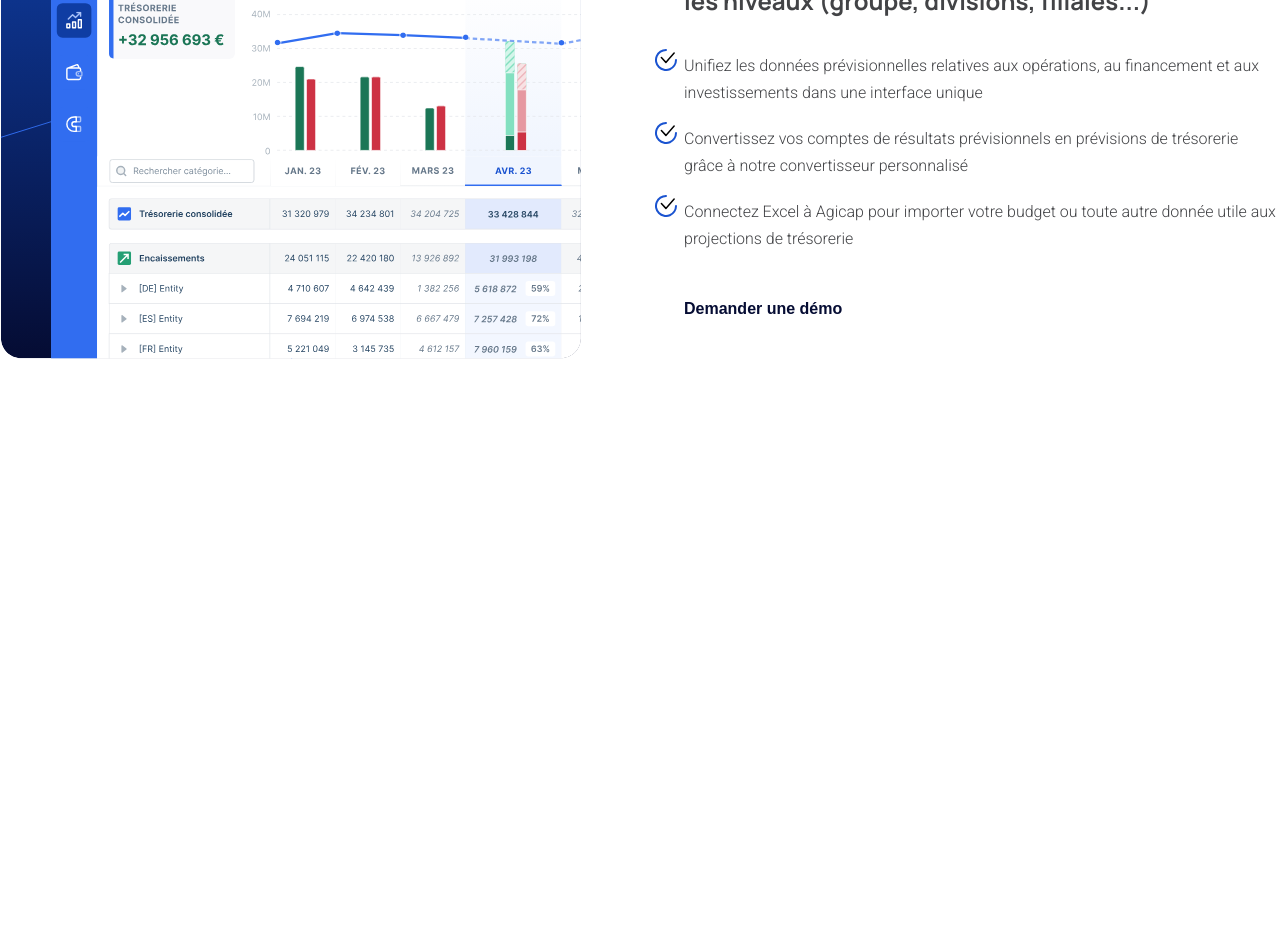
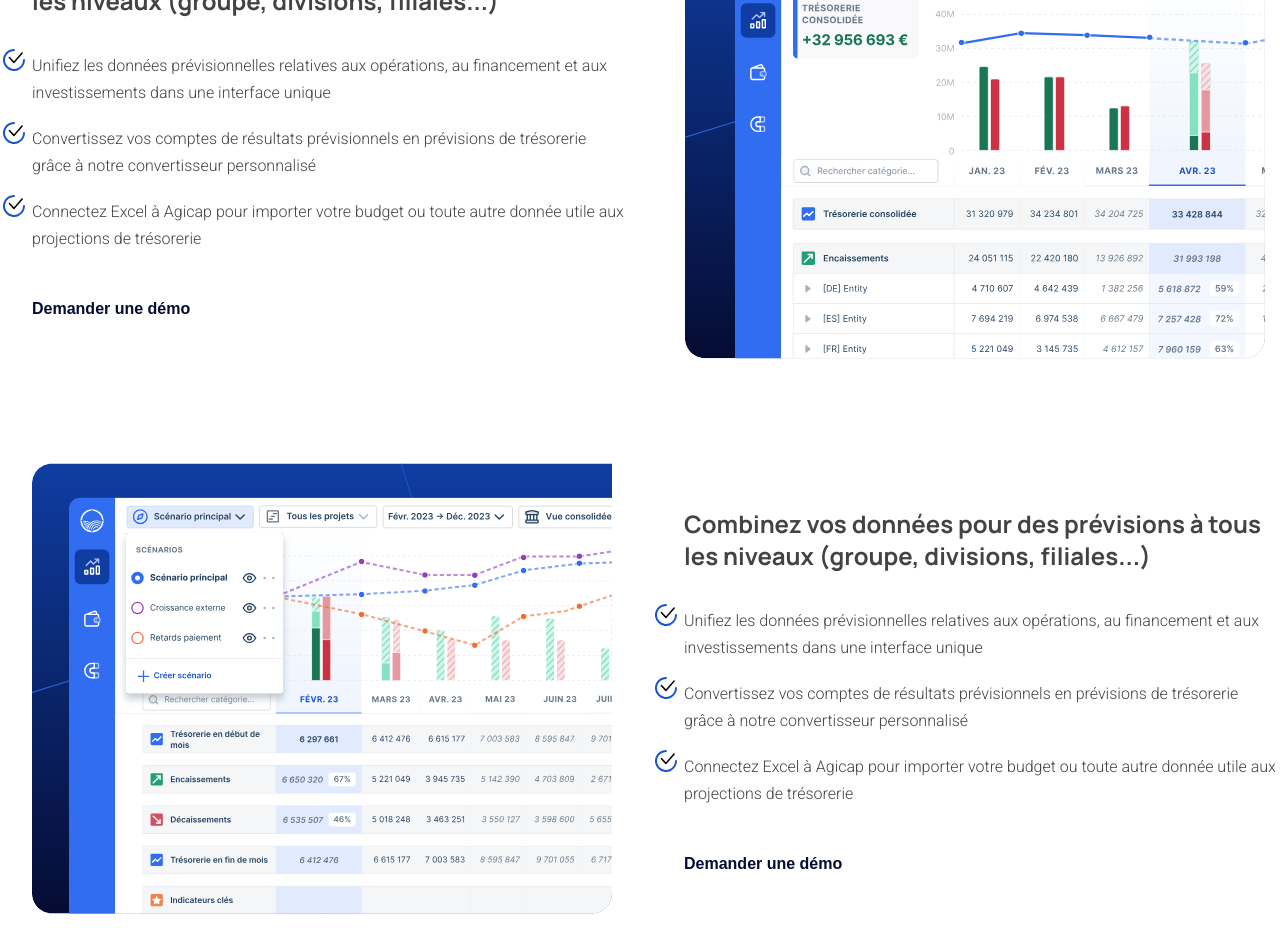
Before and after one commit to lbdevDesign/agicap, a React (Create React App) app: page / in a window 1280 px wide. Shown: the part 1211-2163 px from the top of the page. Before the commit the page ends 1674 px from the top, so only its background shows below. Built offline with nearby package versions, Linux system fonts and the light colour scheme.

Commit message:
presentation positioinning

```diff
--- a/src/components/molecules/presentationModule/presentationModule.jsx
+++ b/src/components/molecules/presentationModule/presentationModule.jsx
@@ -9,6 +9,8 @@
 
 function PresentationModule({ ...item }) {
 
+    console.log(item.position);
+
     // Map des noms d'images aux importations d'assets correspondants
     const imageMap = {
         "FR___Consolidation.svg": consolidationSVG,
@@ -18,12 +20,15 @@
     // Sélection de l'image correspondante
     const image = imageMap[item.img];
 
+    // Vérification si l'ID de l'élément est pair ou impair
+    const isEven = item.position % 2 === 0;
+
     return (
         <div className="presModule">
-            <div className="presModule__img">
+            <div className={`presModule__img ${isEven ? 'first' : 'second'}`}>
                 <img src={image} className="presModule__img--img" alt={item.alt} />
             </div>
-            <div className="presModule__infos">
+            <div className={`presModule__infos ${isEven ? 'second' : 'first'}`}>
                 <h3>{item.title}</h3>
                 <ul>
                     {item.list.map((item) => (
--- a/src/components/molecules/presentationModule/presentationModule.scss
+++ b/src/components/molecules/presentationModule/presentationModule.scss
@@ -6,17 +6,13 @@
     grid-template-rows: 1fr;
     grid-column-gap: 0px;
     &__img {
-        grid-area: 1 / 1 / 2 / 2;
-        padding-right: 32px;
-        margin-right: 12px;
+        padding-left: 32px;
     }
     &__infos {
-        grid-area: 1 / 2 / 2 / 3;
-        padding-left: 32px;
-        margin-left: 12px;
         display: flex;
         flex-direction: column;
         justify-content: center;
+        padding-left: 32px;
         gap: 32px;
         & ul {
             list-style-image: url("../../../assets/bulletIcon.svg");
@@ -26,3 +22,13 @@
         }
     }
 }
+
+.first {
+    grid-area: 1 / 1 / 2 / 2;
+    margin-right: 12px;
+}
+
+.second {
+    grid-area: 1 / 2 / 2 / 3;
+    margin-left: 12px;
+}
--- a/src/components/organisms/presentation/presentation.jsx
+++ b/src/components/organisms/presentation/presentation.jsx
@@ -19,6 +19,7 @@
             {data.map((item) => (
                 <PresentationModule
                     key={item.id}
+                    position={item.position}
                     img={item.img}
                     title={item.title}
                     list={item.list}
--- a/src/data/presentation.js
+++ b/src/data/presentation.js
@@ -1,6 +1,7 @@
 const presentationData = [
     {
         id: 1,
+        position: 1,
         img: "FR___Consolidation.svg",
         alt: "Consolidation",
         title: "Combinez vos données pour des prévisions à tous les niveaux (groupe, divisions, filiales...)",
@@ -19,26 +20,27 @@
             },
         ]
     },
-    // {
-    //     id: 2,
-    //     img: "FR___Scénarios.svg",
-    //     alt: "Consolidation",
-    //     title: "Combinez vos données pour des prévisions à tous les niveaux (groupe, divisions, filiales...)",
-    //     list: [
-    //         {
-    //             id: 1,
-    //             text: "Unifiez les données prévisionnelles relatives aux opérations, au financement et aux investissements dans une interface unique"
-    //         },
-    //         {
-    //             id: 2,
-    //             text: "Convertissez vos comptes de résultats prévisionnels en prévisions de trésorerie grâce à notre convertisseur personnalisé"
-    //         },
-    //         {
-    //             id: 3,
-    //             text: "Connectez Excel à Agicap pour importer votre budget ou toute autre donnée utile aux projections de trésorerie"
-    //         },
-    //     ]
-    // }
+    {
+        id: 2,
+        position: 2,
+        img: "FR___Scénarios.svg",
+        alt: "Consolidation",
+        title: "Combinez vos données pour des prévisions à tous les niveaux (groupe, divisions, filiales...)",
+        list: [
+            {
+                id: 1,
+                text: "Unifiez les données prévisionnelles relatives aux opérations, au financement et aux investissements dans une interface unique"
+            },
+            {
+                id: 2,
+                text: "Convertissez vos comptes de résultats prévisionnels en prévisions de trésorerie grâce à notre convertisseur personnalisé"
+            },
+            {
+                id: 3,
+                text: "Connectez Excel à Agicap pour importer votre budget ou toute autre donnée utile aux projections de trésorerie"
+            },
+        ]
+    }
 ];
 
 export default presentationData;
```
